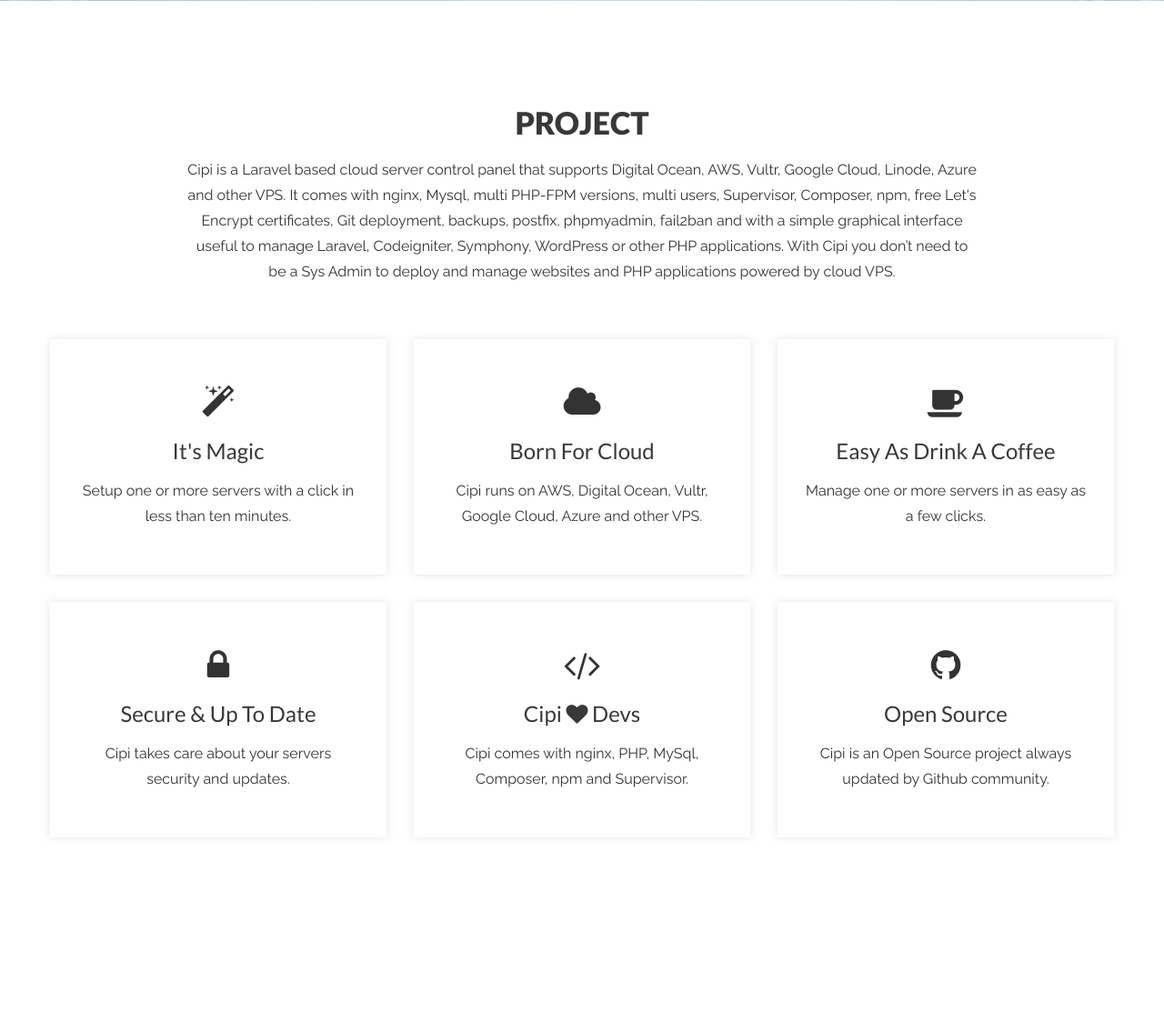
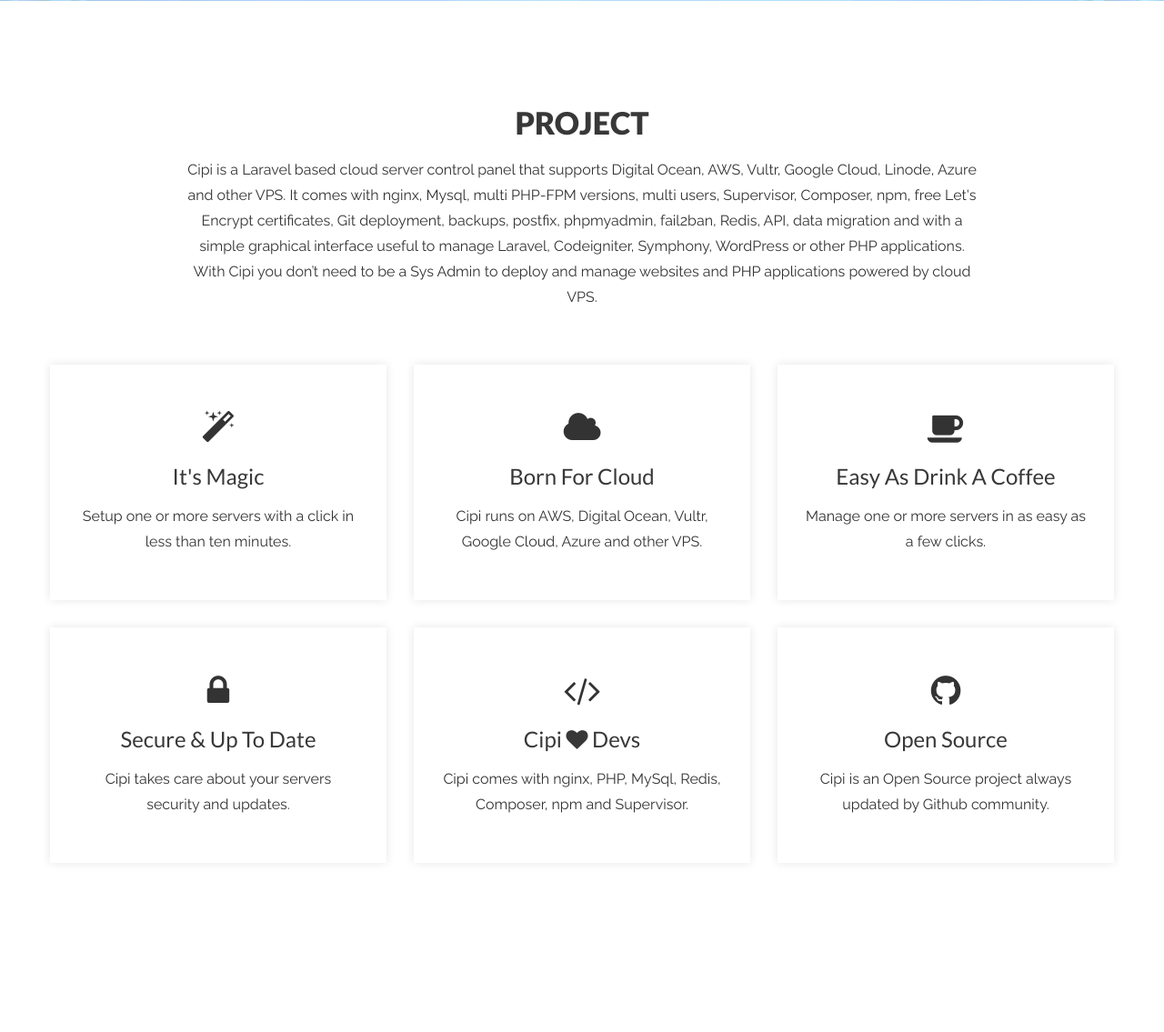
Before and after one commit to Dardwizzle/cipi.sh, a PHP site: page /home/index.php in a window 1280 px wide. Shown: the part 919-2054 px from the top of the page at 91% size. Run offline with PHP 8.4, Linux system fonts and the light colour scheme; data that the repository does not hold is empty; some libraries are stand-ins or nearby versions.

Commit message:
New feautures

```diff
--- a/home/index.php
+++ b/home/index.php
@@ -103,7 +103,7 @@
                 <div class="col-lg-9 ml-auto mr-auto">
                     <div class="section-title">
                         <h2>Project</h2>
-                        <p>Cipi is a Laravel based cloud server control panel that supports Digital Ocean, AWS, Vultr, Google Cloud, Linode, Azure and other VPS. It comes with nginx, Mysql, multi PHP-FPM versions, multi users, Supervisor, Composer, npm, free Let's Encrypt certificates, Git deployment, backups, postfix, phpmyadmin, fail2ban and with a simple graphical interface useful to manage Laravel, Codeigniter, Symphony, WordPress or other PHP applications. With Cipi you don’t need to be a Sys Admin to deploy and manage websites and PHP applications powered by cloud VPS.</p>
+                        <p>Cipi is a Laravel based cloud server control panel that supports Digital Ocean, AWS, Vultr, Google Cloud, Linode, Azure and other VPS. It comes with nginx, Mysql, multi PHP-FPM versions, multi users, Supervisor, Composer, npm, free Let's Encrypt certificates, Git deployment, backups, postfix, phpmyadmin, fail2ban, Redis, API, data migration and with a simple graphical interface useful to manage Laravel, Codeigniter, Symphony, WordPress or other PHP applications. With Cipi you don’t need to be a Sys Admin to deploy and manage websites and PHP applications powered by cloud VPS.</p>
                     </div>
                 </div>
             </div>
@@ -160,7 +160,7 @@
                             </div>
                             <div class="feature-text">
                                 <h3>Cipi <i class="fa fa-heart"></i> devs</h3>
-                                <p>Cipi comes with nginx, PHP, MySql, Composer, npm and Supervisor.</p>
+                                <p>Cipi comes with nginx, PHP, MySql, Redis, Composer, npm and Supervisor.</p>
                             </div>
                         </div>
                     </div>
```
